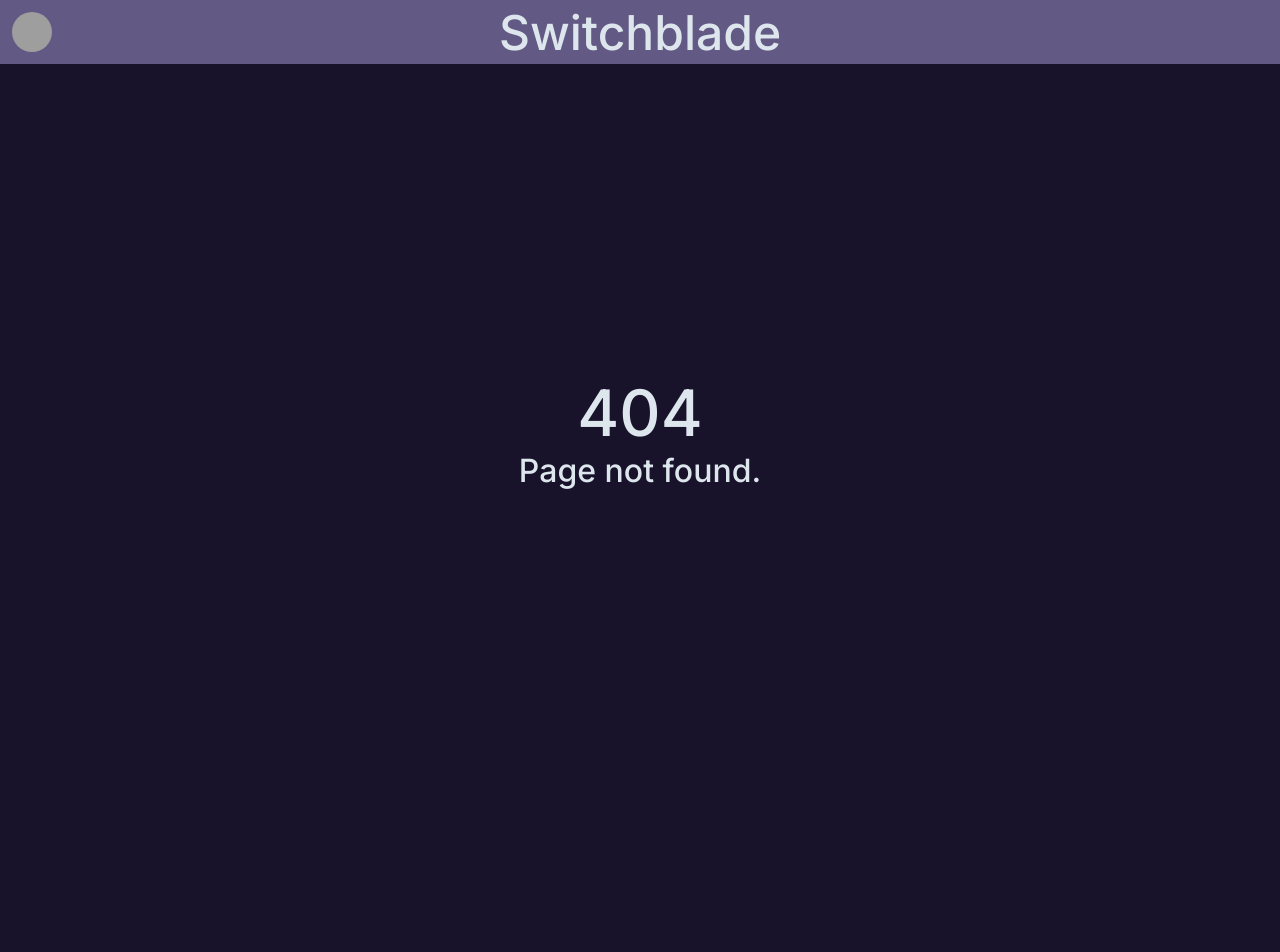
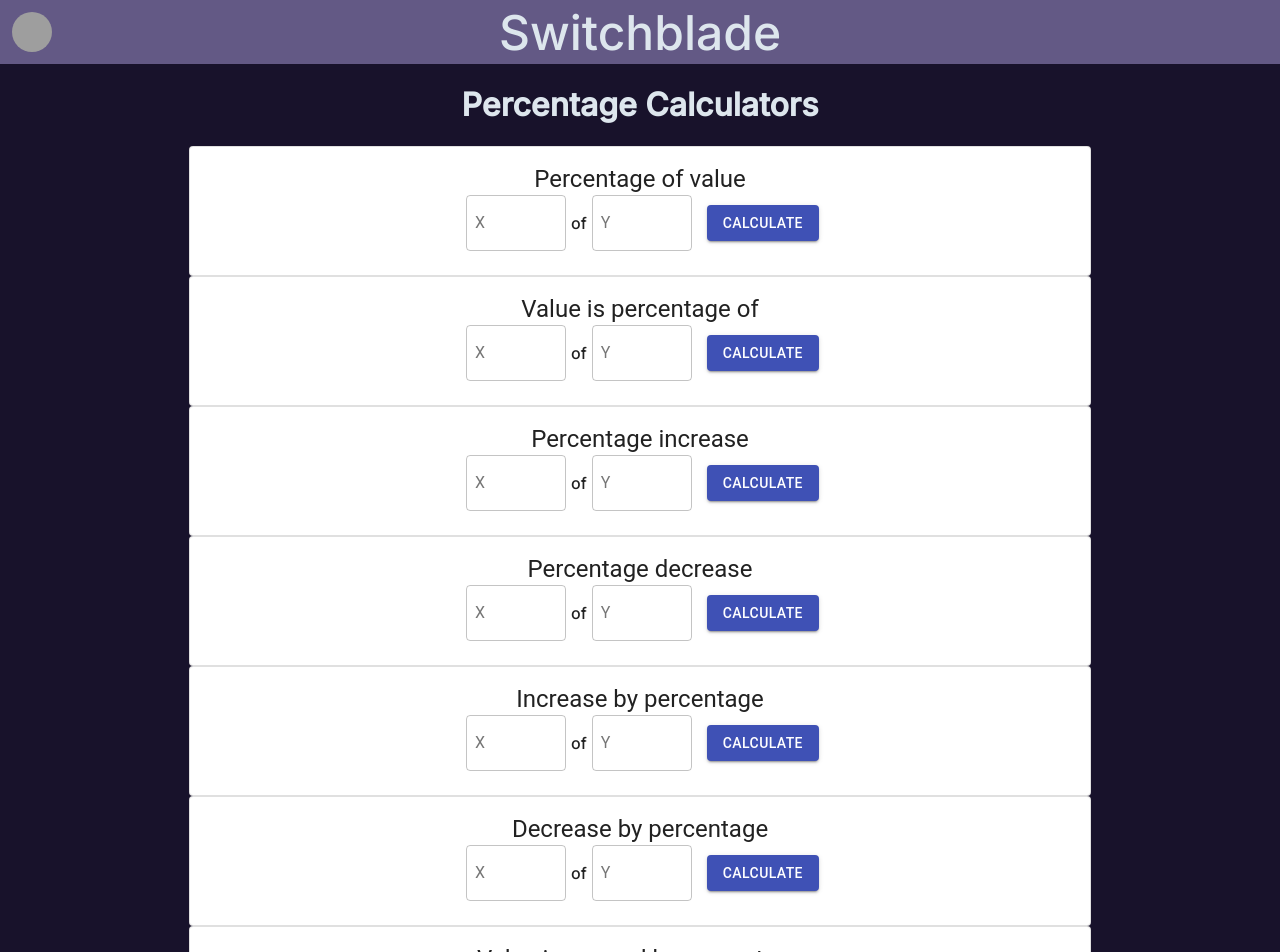
Before and after one commit to danielgppa/SwitchBlade, a React (Create React App) app in the folder frontend/: page /calc in a window 1280 px wide. Before the commit this address led to /404. Shown: the top 952 px of the page. Before the commit the page ends 800 px from the top, so only its background shows below. Built offline with nearby package versions, Linux system fonts and the light colour scheme; grey boxes are pictures that could not be loaded.

Commit message:
All percentage operations integrated to frontend

```diff
--- a/frontend/src/App.js
+++ b/frontend/src/App.js
@@ -14,8 +14,8 @@ function App() {
         <div className='content'></div>
         <Switch>
           <Route exact path='/' component={MainScreen} />
-          <Route path='/calculators' component={Calculators} />
-          <Route path='/generators' component={Generators} />
+          <Route path='/calc' component={Calculators} />
+          <Route path='/gen' component={Generators} />
           <Route path='/404' component={NotFound} />
           <Redirect from='*' to='/404' />
         </Switch>
--- a/frontend/src/components/IOCard.js
+++ b/frontend/src/components/IOCard.js
@@ -1,6 +1,5 @@
 import React, { useState } from 'react';
-import { Card, CardContent, TextField, Typography, Button, InputAdornment } from '@material-ui/core';
-import { whatIsThePercentageOf } from '../api/calculator/apiFetchPercentage';
+import { Card, CardContent, TextField, Typography, Button } from '@material-ui/core';
 
 function IOCard(props) {
     const [input1, setInput1] = useState('');
@@ -27,7 +26,7 @@ function IOCard(props) {
     const handleSubmit = async () => {
         if (input1 && input2) {
             try {
-                const response = await whatIsThePercentageOf(parseFloat(input1), parseFloat(input2));
+                const response = await props.calculationFunction(parseFloat(input1), parseFloat(input2));
                 setOutput(response.result);
                 setError('');
             } catch (error) {
@@ -43,7 +42,7 @@ function IOCard(props) {
     const cardStyle = {
         width: '900px',
         maxWidth: '90vw',
-        height: 'auto', // Changed to 'auto' to accommodate the dynamic content
+        height: 'auto',
         margin: 'auto'
     };
 
@@ -61,7 +60,7 @@ function IOCard(props) {
         display: 'flex',
         alignItems: 'center',
         justifyContent: 'center',
-        flexWrap: 'wrap' // Added to ensure responsiveness
+        flexWrap: 'wrap'
     };
 
     const resultStyle = {
@@ -81,7 +80,6 @@ function IOCard(props) {
                     value={input1}
                     onChange={handleInput1Change}
                     style={inputStyle}
-                    InputProps={{endAdornment: <InputAdornment position="end">%</InputAdornment>}}
                 />
                 of
                 <TextField
--- a/frontend/src/pages/Calculators.js
+++ b/frontend/src/pages/Calculators.js
@@ -1,12 +1,20 @@
 import IOCard from "../components/IOCard"
+import { whatIsThePercentageOf, valueIsWhatPercentageOf, percentageDecrease, percentageIncrease,
+         increaseByPercentage, decreaseByPercentage, initialIncreasedByPercentage, initialDecreasedByPercentage } from "../api/calc/apiFetchPercentage"
 
 function Calculators() {
 
     return (
         <div>
             <h1>Percentage Calculators</h1>
-            <IOCard name='Percentage of value'></IOCard>
-            <IOCard name='Value is percentage of'></IOCard>
+            <IOCard name='Percentage of value' calculationFunction={whatIsThePercentageOf}></IOCard>
+            <IOCard name='Value is percentage of' calculationFunction={valueIsWhatPercentageOf}></IOCard>
+            <IOCard name='Percentage increase' calculationFunction={percentageIncrease}></IOCard>
+            <IOCard name='Percentage decrease' calculationFunction={percentageDecrease}></IOCard>
+            <IOCard name='Increase by percentage' calculationFunction={increaseByPercentage}></IOCard>
+            <IOCard name='Decrease by percentage' calculationFunction={decreaseByPercentage}></IOCard>
+            <IOCard name='Value increased by percentage' calculationFunction={initialIncreasedByPercentage}></IOCard>
+            <IOCard name='Value decreased by percentage' calculationFunction={initialDecreasedByPercentage}></IOCard>
         </div>
     )
 }
```
Also changed, not shown: frontend/src/api/calc/apiFetchPercentage.js (renamed from frontend/src/api/calculator/apiFetchPercentage.js).
